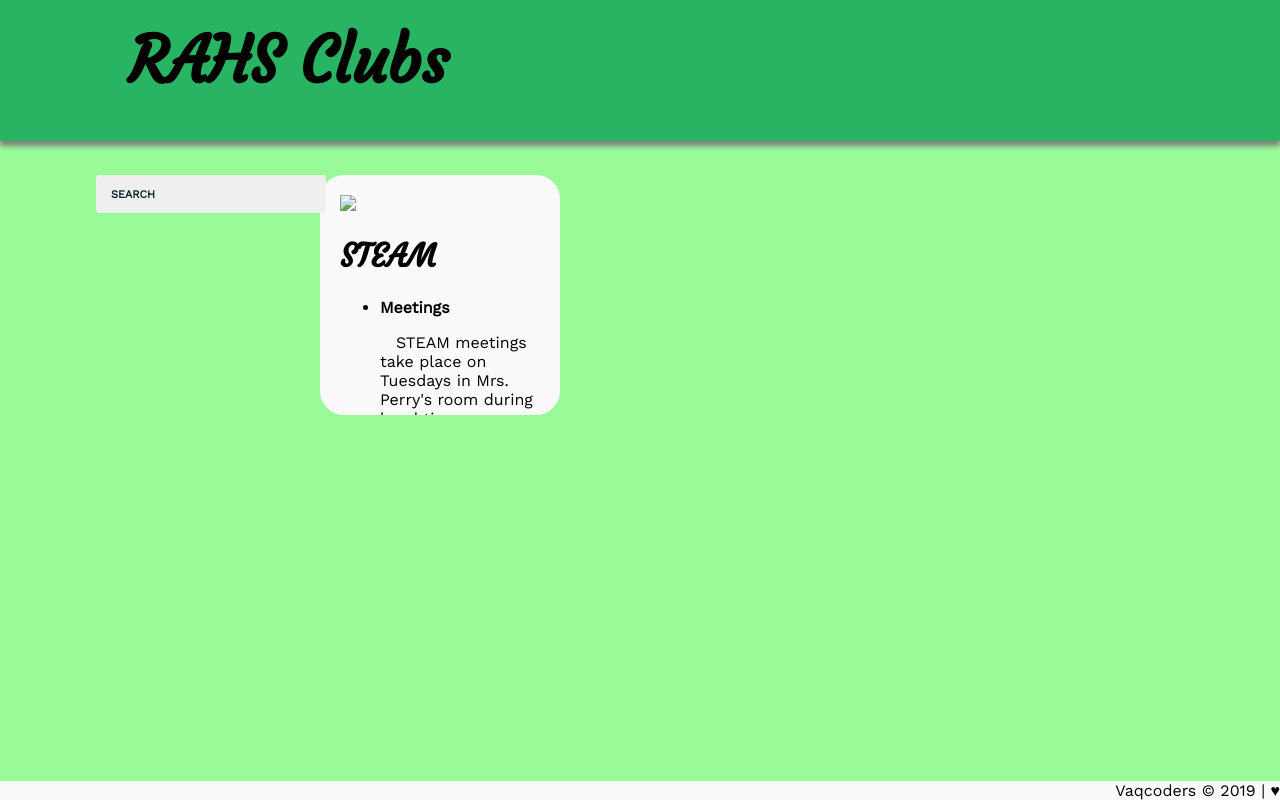
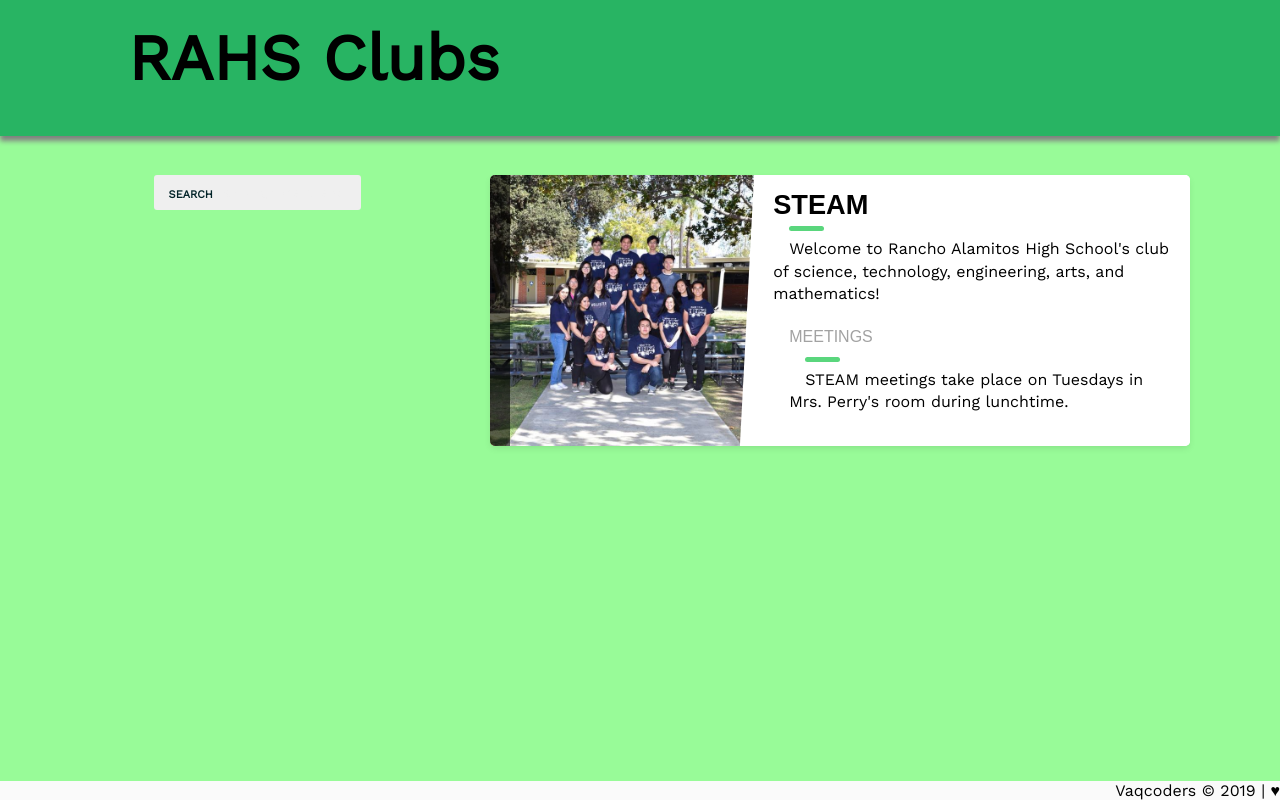
Before and after one commit to vaqcoders/rahsclubs, a plain HTML site: page index.html in a window 1280 px wide. Drawn offline with nearby package versions, Linux system fonts and the light colour scheme.

Commit message:
Added club system

```diff
--- a/clubs/steam.json
+++ b/clubs/steam.json
@@ -2,6 +2,17 @@
   "name": "STEAM",
   "imgsrc": "steam.png",
   "description": "Welcome to Rancho Alamitos High School's club of science, technology, engineering, arts, and mathematics!",
+  "officers": [
+    {
+      "position": "President",
+      "name": "Jessica Allen",
+      "link": "https://www.facebook.com/profile.php?id=100010691408235"
+    },
+    {
+      "position": "Treasurer",
+      "name": "Jason Dang"
+    }
+  ],
   "announcements": [
     {
       "title": "Meetings",
--- /dev/null
+++ b/css/cards.css
@@ -0,0 +1,180 @@
+@charset "UTF-8";
+.blog-card {
+  display: flex;
+  flex-direction: column;
+  margin: 1rem auto;
+  box-shadow: 0 3px 7px -1px rgba(0, 0, 0, 0.1);
+  margin-bottom: 1.6%;
+  background: #fff;
+  line-height: 1.4;
+  font-family: sans-serif;
+  border-radius: 5px;
+  overflow: hidden;
+  z-index: 0;
+}
+.blog-card a {
+  color: inherit;
+}
+.blog-card a:hover {
+  color: #5ad67d;
+}
+.blog-card:hover .photo {
+  transform: scale(1.3) rotate(3deg);
+}
+.blog-card .meta {
+  position: relative;
+  z-index: 0;
+  height: 200px;
+}
+.blog-card .photo {
+  position: absolute;
+  top: 0;
+  right: 0;
+  bottom: 0;
+  left: 0;
+  background-size: cover;
+  background-position: center;
+  transition: transform 0.2s;
+}
+.blog-card .details,
+.blog-card .details ul {
+  margin: auto;
+  padding: 0;
+  list-style: none;
+}
+.blog-card .details {
+  position: absolute;
+  top: 0;
+  bottom: 0;
+  left: -100%;
+  margin: auto;
+  transition: left 0.2s;
+  background: rgba(0, 0, 0, 0.6);
+  color: #fff;
+  padding: 10px;
+  width: 100%;
+  font-size: 0.9rem;
+}
+.blog-card .details a {
+  text-decoration: dotted underline;
+}
+.blog-card .details ul li {
+  display: inline-block;
+}
+.blog-card .details .author:before {
+  font-family: FontAwesome;
+  margin-right: 10px;
+  content: "";
+}
+.blog-card .details .date:before {
+  font-family: FontAwesome;
+  margin-right: 10px;
+  content: "";
+}
+.blog-card .details .tags ul:before {
+  font-family: FontAwesome;
+  content: "";
+  margin-right: 10px;
+}
+.blog-card .details .tags li {
+  margin-right: 2px;
+}
+.blog-card .details .tags li:first-child {
+  margin-left: -4px;
+}
+.blog-card .description {
+  padding: 1rem;
+  background: #fff;
+  position: relative;
+  z-index: 1;
+}
+.blog-card .description h1,
+.blog-card .description h2 {
+  font-family: Poppins, sans-serif;
+}
+.blog-card .description h1 {
+  line-height: 1;
+  margin: 0;
+  font-size: 1.7rem;
+}
+.blog-card .description h2 {
+  font-size: 1rem;
+  font-weight: 300;
+  text-transform: uppercase;
+  color: #a2a2a2;
+  margin-top: 5px;
+}
+.blog-card .description .read-more {
+  text-align: right;
+}
+.blog-card .description .read-more a {
+  color: #5ad67d;
+  display: inline-block;
+  position: relative;
+}
+.blog-card .description .read-more a:after {
+  content: "";
+  font-family: FontAwesome;
+  margin-left: -10px;
+  opacity: 0;
+  vertical-align: middle;
+  transition: margin 0.3s, opacity 0.3s;
+}
+.blog-card .description .read-more a:hover:after {
+  margin-left: 5px;
+  opacity: 1;
+}
+.blog-card p {
+  position: relative;
+  margin: 1rem 0 0;
+}
+.blog-card p:first-of-type {
+  margin-top: 1.25rem;
+}
+.blog-card p:first-of-type:before {
+  content: "";
+  position: absolute;
+  height: 5px;
+  background: #5ad67d;
+  width: 35px;
+  top: -0.75rem;
+  border-radius: 3px;
+}
+.blog-card:hover .details {
+  left: 0%;
+}
+@media (min-width: 640px) {
+  .blog-card {
+    flex-direction: row;
+    max-width: 700px;
+  }
+  .blog-card .meta {
+    flex-basis: 40%;
+    height: auto;
+  }
+  .blog-card .description {
+    flex-basis: 60%;
+  }
+  .blog-card .description:before {
+    transform: skewX(-3deg);
+    content: "";
+    background: #fff;
+    width: 30px;
+    position: absolute;
+    left: -10px;
+    top: 0;
+    bottom: 0;
+    z-index: -1;
+  }
+  .blog-card.alt {
+    flex-direction: row-reverse;
+  }
+  .blog-card.alt .description:before {
+    left: inherit;
+    right: -10px;
+    transform: skew(3deg);
+  }
+  .blog-card.alt .details {
+    padding-left: 25px;
+  }
+}
--- a/css/main.css
+++ b/css/main.css
@@ -1,31 +1,13 @@
-/* Welcome to CSS. This is the file that styles everything on the HTML file. They communicate with each other to help you make beautiful creations. */
-/* Right here, I added some fonts to the global scope of my css file, meaning I can use it throughout the file now by calling it by its name. To do this yourself, visit https://fonts.google.com/, select a few fonts, copy the @import option, and paste it at the top of this file. */
 @import url("https://fonts.googleapis.com/css?family=Courgette|Work+Sans");
 
 html, body {
-  /* Here I changed the background color of the entire page to a named color. */
   background-color: palegreen;
   margin: 0;
   max-width: 100vw;
 }
 
-/* Making everything fall back into work sans. */
 * {
   font-family: "Work Sans", sans-serif;
-}
-
-.club {
-  display: inline-block;
-  background-color: #FAFAFA;
-  width: 200px;
-  max-width: 200px;
-  height: 200px;
-  max-height: 200px;
-  border-radius: 10%;
-  padding: 20px;
-  overflow-y: scroll;
-} .club h1, h3 {
-  font-family: "Courgette", sans-serif;
 }
 
 hr {
@@ -36,13 +18,6 @@ hr {
   margin-bottom: 50px;
 }
 
-h3, h4 {
-  font-family: "Courgette", sans-serif;
-  margin: 10px;
-} h3 {
-  font-size: 2em;
-}
-
 p {
   font-family: "Work Sans", sans-serif;
   margin-bottom: 1em;
@@ -51,7 +26,7 @@ p {
 }
 
 .content {
-  margin-left: 320px;
+  margin-left: 400px;
   margin-top: 175px;
 }
 
@@ -65,10 +40,11 @@ header {
   padding-bottom: 40px;
   background-color: #28B463;
   box-shadow: 0px 5px 5px grey;
+  z-index: 2;
 } header > h1 {
   font-size: 4em;
   padding-left: 10vw;
-  font-family: "Courgette", cursive;
+  font-family: "Work Sans", sans-serif;
   margin: 0;
 }
 
@@ -82,14 +58,14 @@ footer {
 
 .search {
   position: absolute;
-  left: 12vh;
+  left: 12vw;
   height: 10vh;
 } .clean-slide {
   position: relative;
   display: inline-block;
-  width: 215px;
+  width: 15vw;
   padding: 10px 0 10px 15px;
-  font-family: "Open Sans", sans;
+  font-family: "Work Sans", sans-serif;
   font-weight: 400;
   color: #377d6a;
   background: #efefef;
--- a/index.html
+++ b/index.html
@@ -6,8 +6,8 @@
   <title>RAHS Clubs</title>
   <link rel="shortcut icon" type="image/x-icon" href="cgi-bin/rahs.ico">
   <link rel="stylesheet" href="css/main.css">
+  <link rel="stylesheet" href="css/cards.css">
   <script src="js/club.js"></script>
-  <script src="js/main.js"></script>
 </head>
 
 <body>
@@ -17,11 +17,14 @@
 </header>
 
 <div class="search">
-  <input class="clean-slide" id="age" type="text" placeholder="steam, vsa, vaqcoders, etc"/>
-  <label for="age">Search</label>
+  <input class="clean-slide" id="search" type="text" placeholder="steam, vsa, vaqcoders, etc"/>
+  <label for="search">Search</label>
 </div>
 
 <div class="content">
+
+  <div id="noResults" style="display: none;"></div>
+
 </div>
 
 <br><br><br>
@@ -31,6 +34,8 @@
   &hearts;
 </footer>
 
+<script src="js/main.js"></script>
+
 </body>
 
 </html>
--- a/js/club.js
+++ b/js/club.js
@@ -4,6 +4,16 @@ class Club {
     this.name = name;
     this.data;
     this.el;
+  }
+
+  containsKeyword(keyword) {
+    return this.data.name.toLowerCase().includes(keyword) ||
+      this.data.description.toLowerCase().includes(keyword) ||
+      this.data.officers.some(officer => officer.name.toLowerCase().includes(keyword));
+  }
+
+  toggle(on = true) {
+    this.el.style.display = on ? "flex" : "none";
   }
 
   async init() {
@@ -19,54 +29,81 @@ class Club {
   }
 
   createElement() {
-    let div = document.createElement("div");
-    div.className = "club";
+    let card = document.createElement("div");
+    card.className = "blog-card";
 
-    let img = document.createElement("img");
-    img.src = `cgi-bin/${this.data.imgsrc}`;
+    let meta = document.createElement("div");
+    meta.className = "meta";
 
-    let name = document.createElement("h1");
-    name.innerText = this.data.name;
+    let photo = document.createElement("div");
+    photo.style.backgroundImage = `url(cgi-bin/${this.data.imgsrc})`;
+    photo.className = "photo";
 
-    let announcements = this.data.announcements.reduce((list, cur) => {
+    let officers = this.data.officers.reduce((ul, cur) => {
       let li = document.createElement("li");
+      li.className = "author";
 
-      let heading = document.createElement("b");
-      heading.innerText = cur.title;
+      let a = document.createElement("a");
 
-      let desc = document.createElement("p");
-      desc.innerText = cur.description;
+      a.innerHTML = `<b>${cur.position}</b>: ${cur.name}`;
+      a.href = cur.link || "#";
 
-      li.appendChild(heading);
-      li.appendChild(desc);
-      list.appendChild(li);
+      li.appendChild(a);
+      ul.appendChild(li);
 
-      return list;
+      return ul;
     }, document.createElement("ul"));
+    officers.className = "details";
 
-    let description = document.createElement("p");
-    description.innerText = this.data.description;
+    let details = this.data.links.reduce((ul, cur) => {
+      let li = document.createElement("li");
+      li.className = "author";
 
-    let links = this.data.links.reduce((list, cur) => {
-      let li = document.createElement("li");
+      let a = document.createElement("a");
 
-      let link = document.createElement("a");
-      link.innerText = cur.title;
-      link.href = cur.link;
+      a.innerText = cur.title;
+      a.href = cur.link || "#";
 
-      li.appendChild(link);
-      list.appendChild(li);
+      li.appendChild(a);
+      ul.appendChild(li);
 
-      return list;
-    }, document.createElement("ul"));
+      return ul;
+    }, officers);
 
-    div.appendChild(img);
-    div.appendChild(name);
-    div.appendChild(announcements);
-    div.appendChild(description);
-    div.appendChild(links);
+    let description = document.createElement("div");
+    description.className = "description";
 
-    this.el = div;
+    let h1 = document.createElement("h1");
+    h1.innerText = this.data.name;
+
+    let p = document.createElement("p");
+    p.innerText = this.data.description;
+
+    let announcements = this.data.announcements.reduce((div, cur) => {
+      let h2 = document.createElement("h2");
+      let p = document.createElement("p");
+
+      h2.innerText = cur.title;
+      p.innerText = cur.description;
+
+      div.appendChild(h2);
+      div.appendChild(p);
+
+      return div;
+    }, document.createElement("div"));
+    announcements.className = "description";
+
+    description.appendChild(h1);
+    description.appendChild(p);
+    description.appendChild(announcements);
+
+    meta.appendChild(photo);
+    meta.appendChild(details);
+
+    card.appendChild(meta);
+    card.appendChild(description);
+
+    this.el = card;
   }
 
 }
--- a/js/main.js
+++ b/js/main.js
@@ -1,5 +1,45 @@
-let steam = new Club("steam");
+const clubs = [];
 
-steam.init().then(el => {
-  document.querySelector(".content").appendChild(el);
-});
+fetch(`clubs/clubs.json`)
+  .then(response => response.json())
+  .then(json => {
+    json.forEach(club => {
+      let gimmeClub = new Club(club);
+      gimmeClub.init().then(el => {
+        document.querySelector(".content").appendChild(el);
+      });
+      clubs.push(gimmeClub);
+    });
+  })
+  .catch(err => console.error(`Fetching ${this.name}.json was unsuccessful.`));
+
+document.getElementById("search").onchange = event => {
+  const keyword = event.path[0].value.toLowerCase();
+  let noResults = true;
+  clubs.forEach(club => {
+    if (club.containsKeyword(keyword)) {
+      club.toggle(true);
+      noResults = false;
+    } else club.toggle(false);
+  });
+  const noResultsEl = document.getElementById("noResults")
+  noResultsEl.innerText = chooseRandomErrorMessage();
+  if (noResults) noResultsEl.style.display = "inherit";
+  else noResultsEl.style.display = "none";
+};
+
+// Helper Functions
+function chooseRandomErrorMessage() {
+  const msgs = [
+      "Yikes",
+      "Nice try",
+      "Oops",
+      "Sike"
+    ], nouns = [
+    "student",
+    "Vaquero",
+    "scholar dollar",
+    "swag master"
+  ];
+  return `${msgs[Math.floor(Math.random() * msgs.length)]}, ${nouns[Math.floor(Math.random() * nouns.length)]}. No matches :/`;
+}
```
Also changed, not shown: cgi-bin/steam.png (added).
